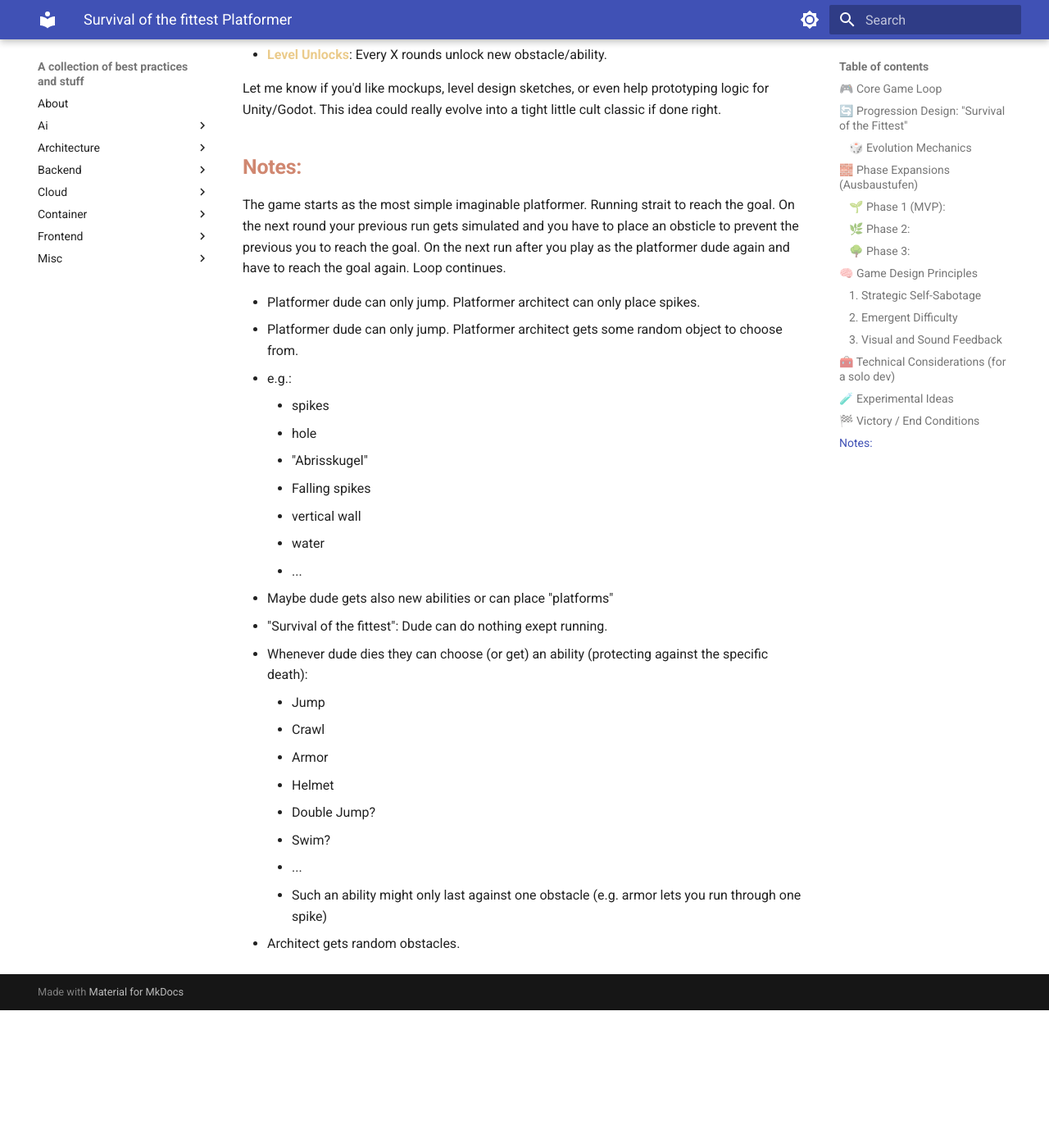
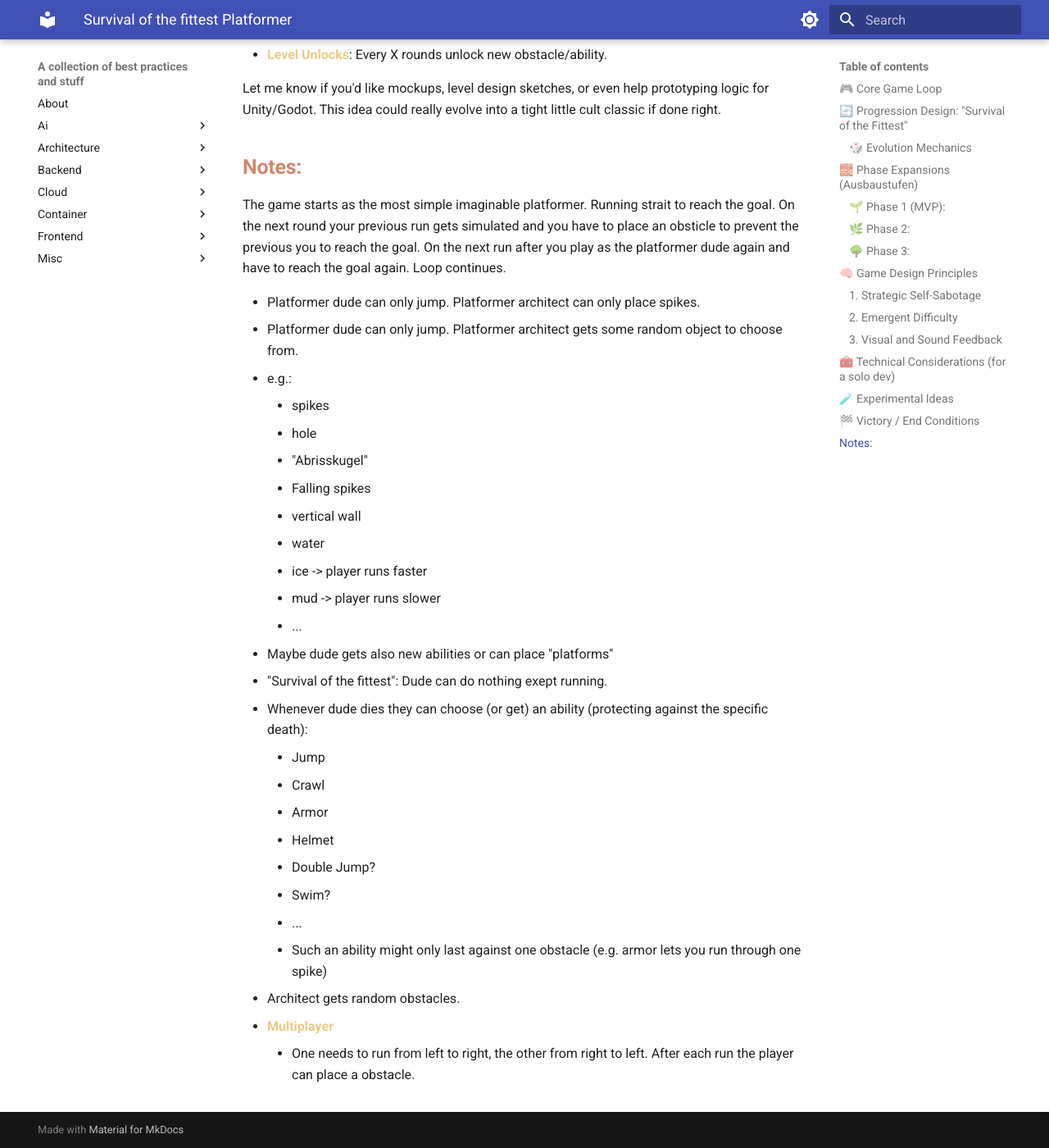
Before and after one commit to toeggel/ReadTheDocs, an MkDocs documentation site: the page built from docs/game/survival-of-the-fittest-platformer.md, in a window 1280 px wide and 1400 px high, scrolled down 3237 px. Shown: the whole window at 82% size. Built offline with MkDocs 1.6.1 and Material for MkDocs 9.7.7, drawn with Linux system fonts in a browser that asks for light colours; before the commit the page ends 4469 px from its top, so only the background shows below that.

Commit message:
game index page

```diff
--- a/docs/game/survival-of-the-fittest-platformer.md
+++ b/docs/game/survival-of-the-fittest-platformer.md
@@ -130,6 +130,8 @@ The game starts as the most simple imaginable platformer. Running strait to reac
     - Falling spikes
     - vertical wall
     - water
+    - ice -> player runs faster
+    - mud -> player runs slower
     - ...
   - Maybe dude gets also new abilities or can place "platforms"
 - "Survival of the fittest": Dude can do nothing exept running.
@@ -143,3 +145,5 @@ The game starts as the most simple imaginable platformer. Running strait to reac
     - ...
     - Such an ability might only last against one obstacle (e.g. armor lets you run through one spike)
   - Architect gets random obstacles.
+  - **Multiplayer**
+    - One needs to run from left to right, the other from right to left. After each run the player can place a obstacle.
```
Also changed, not shown: docs/architecture/service-bus.md (+1 -1 lines), docs/container/index.md (+1 -0 lines), docs/game/death-by-a-thousand-microtransactions.md (+0 -1 lines), docs/game/game-design.md (+7 -0 lines), docs/game/game-ideas.md (added, +1 -0 lines), docs/game/index.md (added, +8 -0 lines), docs/game/the-clumsy-god.md (+4 -5 lines).
